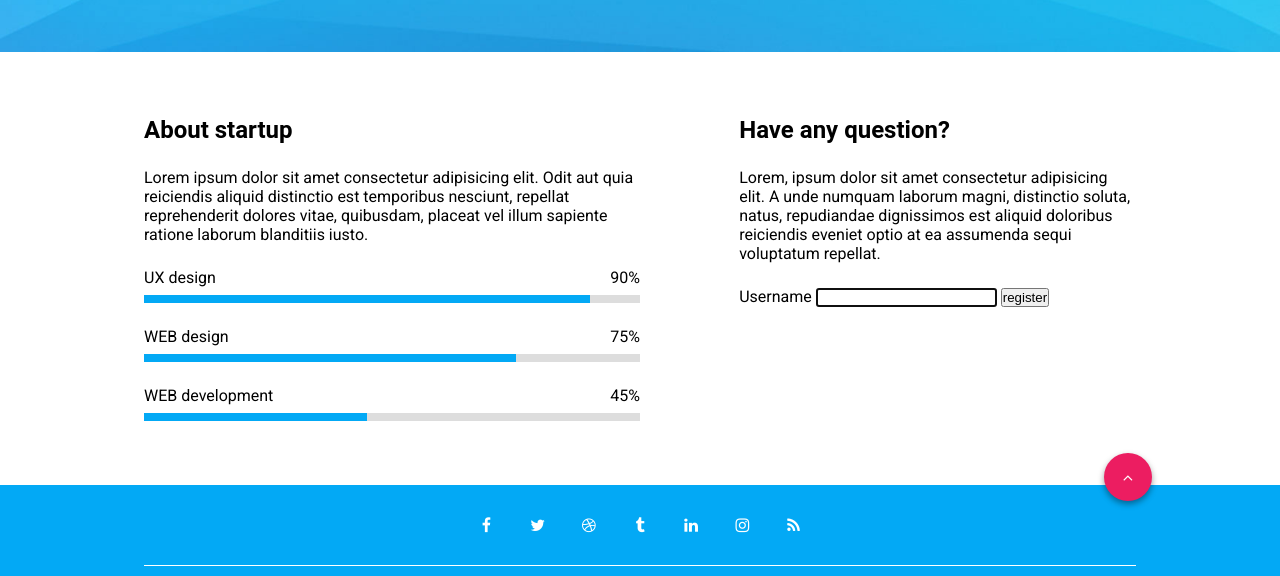
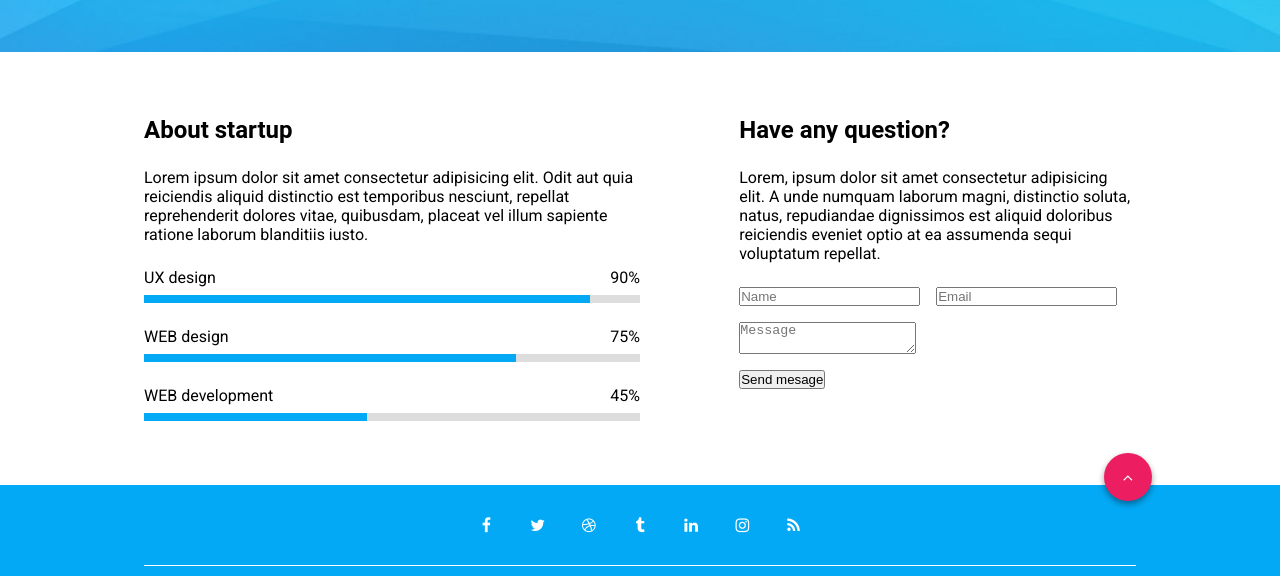
Before and after one commit to RokasIme/54-grupe-coming-soon, a website: page index.html in a window 1280 px wide. Shown: the part 748-1324 px from the top of the page. Drawn offline with Linux system fonts and the light colour scheme; a web font is replaced by a local one.

Commit message:
div 100%

```diff
--- a/css/components/form.css
+++ b/css/components/form.css
@@ -0,0 +1,29 @@
+form {
+  display: flex;
+  flex-wrap: wrap;
+  width: 100%;
+  gap: 1rem;
+}
+
+form label {
+  display: none;
+}
+
+.input__name {
+  display: flex;
+  width: calc(50%-0.5rem);
+}
+
+.input__email {
+  display: flex;
+  width: calc(50%-0.5rem);
+}
+
+.input__message {
+  display: flex;
+  width: 100%;
+}
+
+.btn__submit {
+  display: flex;
+}
--- a/index.html
+++ b/index.html
@@ -107,16 +107,28 @@
               assumenda sequi voluptatum repellat.
             </p>
             <form>
-              <div>
-                <label for="username">Username</label>
+              <div class="input__name">
+                <label for="name">Name</label>
+                <input id="name" placeholder="Name" type="text" name="name" />
+              </div>
+              <div class="input__email">
+                <label for="email">Email</label>
                 <input
-                  id="username"
-                  autofocus
+                  id="email"
+                  placeholder="Email"
                   type="email"
-                  autocomplete="email"
+                  name="email"
                 />
-                <button type="">register</button>
               </div>
+              <div class="input__message">
+                <label for="message">Message</label>
+                <textarea
+                  name="message"
+                  id="message"
+                  placeholder="Message"
+                ></textarea>
+              </div>
+              <button class="btn__submit" type="submit">Send mesage</button>
             </form>
           </div>
         </div>
```
